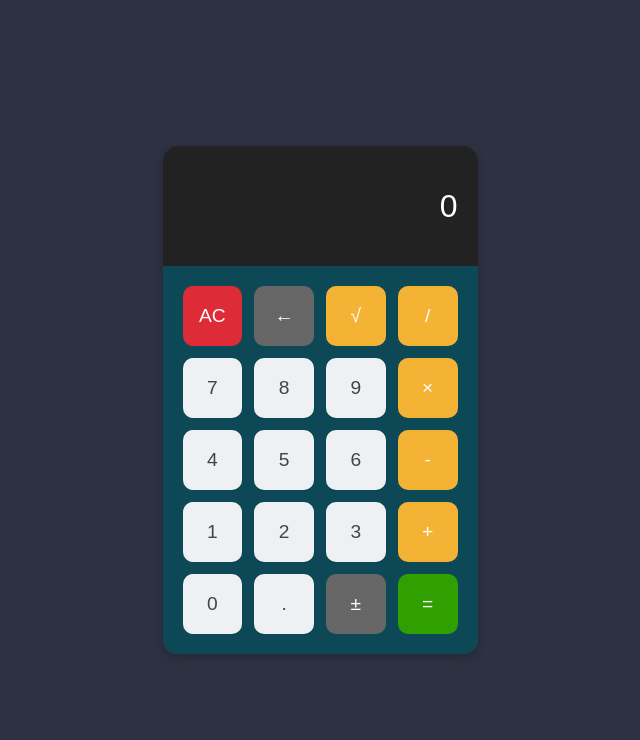
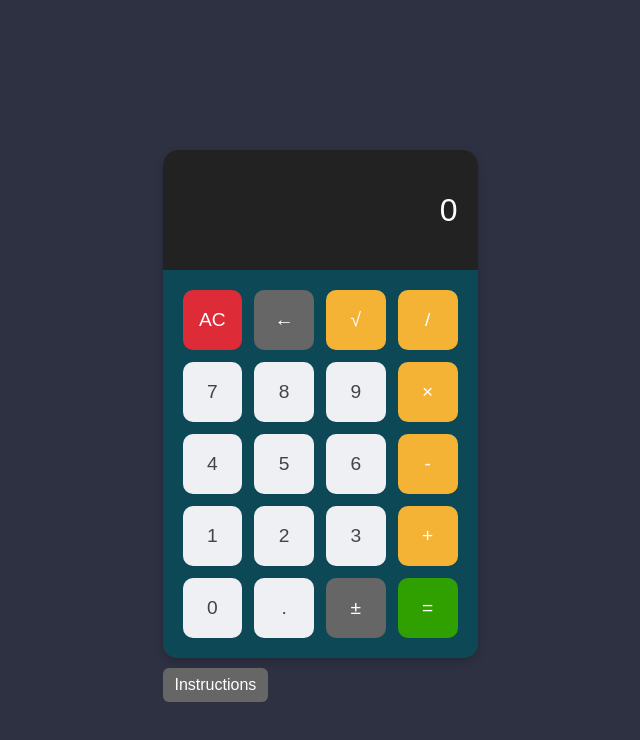
Before and after one commit to MarkLuo04/JS-calculator, a plain HTML site: page index.html in a window 1280 px wide. Shown: the whole page, without its empty margins (320-960 px from the left). Drawn offline with Linux system fonts and the light colour scheme.

Commit message:
Added Instructions card - Instructions are now shown on backside of calculator with a cool flipping animation!

```diff
--- a/index.html
+++ b/index.html
@@ -2,21 +2,23 @@
 <html lang="en">
 <head>
   <meta charset="UTF-8" />
-  <meta name="viewport" content="width=device-width, initial-scale=1.0"/>
-  <title>Calculator</title>
+  <title>JS Calculator</title>
   <link rel="stylesheet" href="styles.css" />
 </head>
 <body>
+
+<div class="flip-container">
+  <div class="flip-card">
+    <!-- Calculator (Front) -->
+    <div class="flip-card-front">
       <div class="calculator">
-    <!--Calculator display-->
+        <!-- Display -->
         <div class="display">
-      <!-- Operator display -->
           <span class="operator-display"></span>
-      <!-- Input display -->
           <span class="main-display">0</span>
         </div>
 
-    <!-- Calculator Grid -->
+        <!-- Grid of Buttons -->
         <div class="grid">
           <!-- Row 1 -->
           <button class="clear" data-value="clear">AC</button>
@@ -50,6 +52,29 @@
         </div>
       </div>
 
+      <!-- Instructions Button -->
+      <button class="instructions-btn">Instructions</button>
+    </div>
+
+    <!-- Instructions screen (Back) -->
+    <div class="flip-card-back">
+      <h2>Calculator Instructions</h2>
+      <ul>
+        <li><strong>Digits:</strong> Press (0–9)</li>
+        <li><strong>Operators:</strong> Press (+, -, *, /)</li>
+        <li><strong>Backspace:</strong> Press <em>Backspace</em></li>
+        <li><strong>Clear (AC):</strong> Press <em>Escape</em></li>
+        <li><strong>Equals (=):</strong> Press <em>Enter</em> or <em>=</em></li>
+        <li><strong>Square Root (√):</strong> Press <em>S</em></li>
+        <li><strong>± Toggle:</strong> Press <em>_</em></li>
+      </ul>
+      <!-- Button to flip back to the calculator -->
+      <button class="back-to-calc">Back to Calculator</button>
+    </div>
+  </div>
+
+</div>
+
 <script src="script.js"></script>
 </body>
 </html>
--- a/script.js
+++ b/script.js
@@ -405,9 +405,25 @@ backspaceButton.addEventListener("click", handleBackspaceClick);
 const toggleSignButton = document.querySelector('[data-value="toggle-sign"]');
 toggleSignButton.addEventListener("click", handleToggleSignClick);
 
+const flipCard = document.querySelector(".flip-card");
+const instructionsBtn = document.querySelector(".instructions-btn");
+const backToCalcBtn = document.querySelector(".back-to-calc");
+
+instructionsBtn.addEventListener("click", () => {
+  flipCard.classList.add("flipped");
+});
+
+backToCalcBtn.addEventListener("click", () => {
+  flipCard.classList.remove("flipped");
+});
 
 // Keydown listeners
 document.addEventListener("keydown", (e) => {
+  // Prevents input when card flipped
+  if (flipCard.classList.contains("flipped")) {
+    return;
+  }
+
   if (e.key >= "0" && e.key <= "9") {
     handleDigitFromKeyboard(e.key);
   } else if (e.key === ".") {
--- a/styles.css
+++ b/styles.css
@@ -72,6 +72,92 @@ body {
     padding: 0.5rem;
 }
 
+/* Flip Container */
+.flip-container {
+    width: 315px;
+    height: 500px;
+    perspective: 1000px;
+    position: relative;
+}
+
+
+.flip-card {
+    width: 100%;
+    height: 100%;
+    position: relative;
+    transition: transform 0.6s;
+    transform-style: preserve-3d;
+}
+
+/* Rotate card around Y axis when flipped */
+.flip-card.flipped {
+transform: rotateY(180deg);
+}
+
+/* Front and Back sides styling */
+.flip-card-front,
+.flip-card-back {
+    position: absolute;
+    width: 100%;
+    height: 100%;
+    top: 0;
+    left: 0;
+    backface-visibility: hidden;
+    box-sizing: border-box;
+}
+
+/* Front side remains visible initially */
+.flip-card-front {
+    z-index: 2;
+}
+
+/* Styling for Instructions card*/
+.flip-card-back {
+    background-color: #fff;
+    color: #333;
+    padding: 20px;
+    box-sizing: border-box;
+    overflow-y: auto;
+    border-radius: 15px;
+    box-shadow: 0px 4px 10px rgba(0, 0, 0, 0.2);
+    transform: rotateY(180deg);
+    backface-visibility: hidden;
+}
+
+.flip-card-back h2 {
+    text-align: center;
+    margin-top: 0;
+}
+
+.flip-card-back ul {
+    list-style: none;
+    padding: 0;
+    margin: 20px 0;
+}
+
+.flip-card-back li {
+    margin-bottom: 10px;
+    line-height: 1.5;
+}
+
+/* "Back to Calculator" button */
+.flip-card-back .back-to-calc {
+    display: block;
+    margin: 20px auto 0;
+    padding: 10px 20px;
+    font-size: 1rem;
+    border: none;
+    border-radius: 6px;
+    background-color: #666;
+    color: #fff;
+    cursor: pointer;
+    transition: background-color 0.2s ease;
+}
+
+.flip-card-back .back-to-calc:hover {
+    background-color: #555;
+}
+
 /* Hover and Active States */
 .grid button:hover {
     background-color: #dce0e3;
@@ -134,3 +220,21 @@ button.toggle-sign {
 button.toggle-sign:hover {
     background-color: #555;
 }
+
+/* Instructions and Return to Calculator buttons */
+.instructions-btn,
+.back-to-calc {
+  margin-top: 10px;
+  padding: 8px 12px;
+  font-size: 1rem;
+  cursor: pointer;
+  border: none;
+  border-radius: 6px;
+  background-color: #666;
+  color: #fff;
+}
+
+.instructions-btn:hover,
+.back-to-calc:hover {
+  background-color: #555;
+}
```
Also changed, not shown: images/Calculator.png (added), images/Instructions-Card.png (added), 1 other file. Lines whose indentation alone changed are shown as unchanged.
